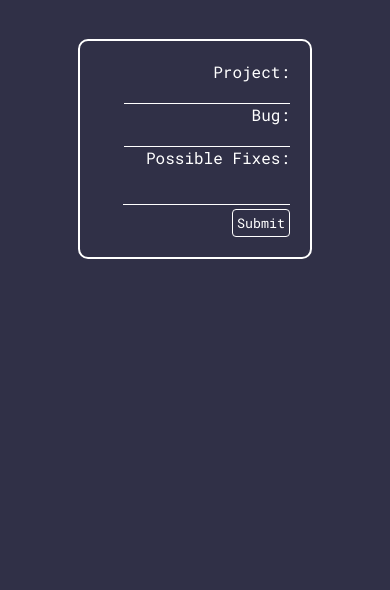
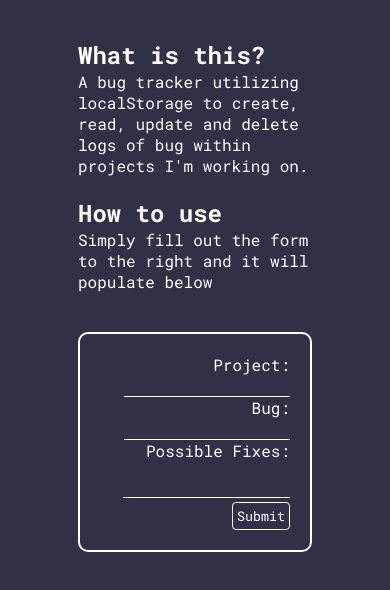
Before and after one commit to jacobkiesel/bugtracker, a plain HTML site: page index.html in a window 390 px wide. Shown: the part 76-666 px from the top of the page. Drawn offline with Linux system fonts and the light colour scheme.

Commit message:
add responsivness

```diff
--- a/index.html
+++ b/index.html
@@ -11,13 +11,25 @@
       href="https://fonts.googleapis.com/css2?family=Roboto+Mono:wght@100;400;700&display=swap"
       rel="stylesheet"
     />
-    <title>Document</title>
+    <title>Bug Tracker</title>
   </head>
   <body>
-    <nav><h1>Bug Tracker</h1></nav>
-    <div>
+    <nav>
+      <h1>Bug Tracker</h1>
       <br />
       <br />
+    </nav>
+    <div class="main-fields">
+      <article>
+        <h2>What is this?</h2>
+        <p>
+          A bug tracker utilizing localStorage to create, read, update and
+          delete logs of bug within projects I'm working on.
+        </p>
+        <br />
+        <h2>How to use</h2>
+        <p>Simply fill out the form to the right and it will populate below</p>
+      </article>
       <form class="form" action="">
         <label for="project">Project: </label>
         <input class="project" name="project" type="text" required /><br />
--- a/style.css
+++ b/style.css
@@ -48,7 +48,13 @@ button:hover {
   display: flex;
   flex-wrap: wrap;
 }
-
+article {
+  margin-bottom: 40px;
+}
+.main-fields {
+  display: grid;
+  grid-template-columns: 1fr 1fr 1fr;
+}
 .bug-box {
   text-align: right;
   margin: 10px;
@@ -57,6 +63,7 @@ button:hover {
   border-radius: 10px;
 }
 .form {
+  grid-column-start: 3;
   text-align: right;
   border: 2px solid white;
   padding: 20px;
@@ -74,3 +81,9 @@ button:hover {
   transform: translate(-50%, -50%);
   box-shadow: 0 0 0 1000px rgba(0, 0, 0, 0.418);
 }
+@media screen and (max-width: 1000px) {
+  .main-fields {
+    display: flex;
+    flex-wrap: wrap;
+  }
+}
```
